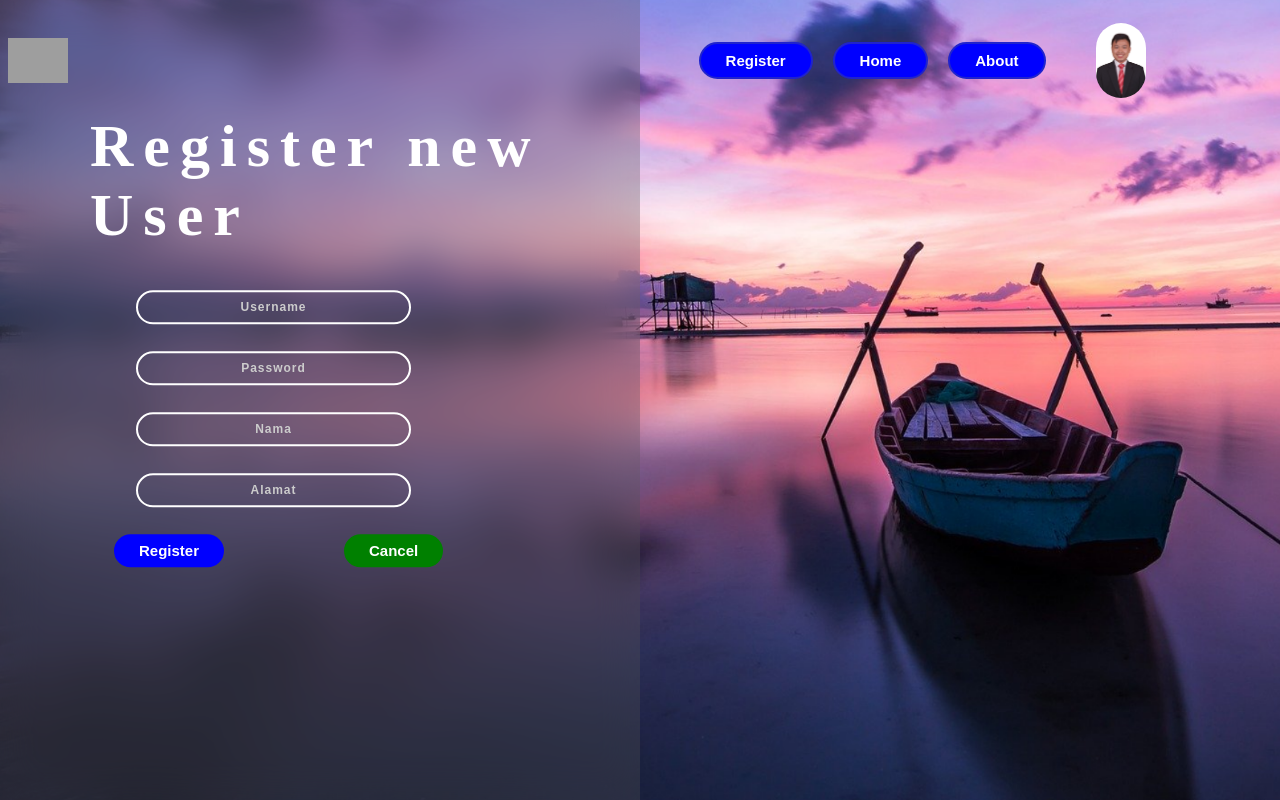
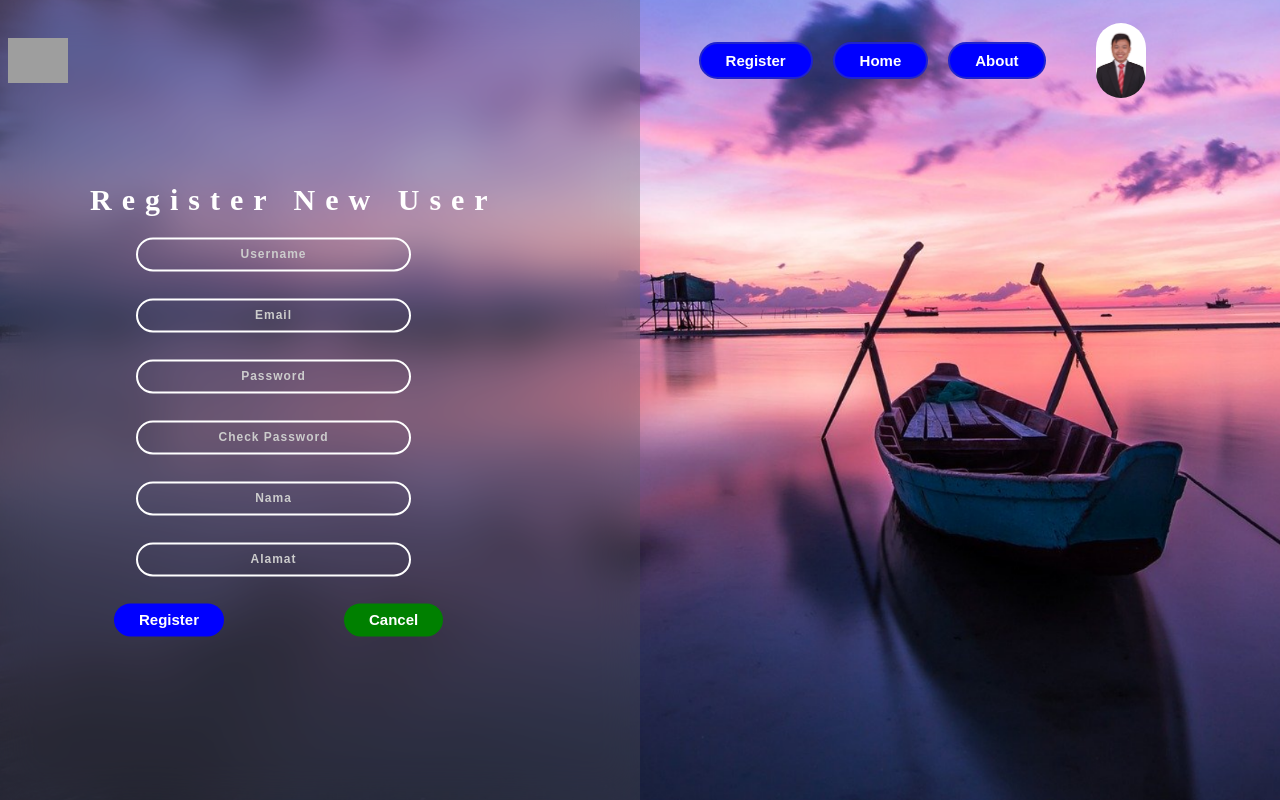
Before and after one commit to Jansen-Stanlie/Tugas-Frontend, a React (Create React App) app: page / in a window 1280 px wide. Both pictures are taken after a click on the button "Register". Built offline with nearby package versions, Linux system fonts and the light colour scheme; no server answers; grey boxes are pictures that could not be loaded.

Commit message:
Perbaikan Fix

```diff
--- a/src/App.js
+++ b/src/App.js
@@ -9,6 +9,10 @@ class App extends Component {
 			statusLogin: false,
 			navName: "Home",
 			UserLog: "",
+			id: "",
+			title: "Register New User",
+			statusEdit: "No Edit",
+			tombol: "Register",
 		};
 	}
 	changeStatus = (status, page) => {
@@ -27,6 +31,26 @@ class App extends Component {
 			UserLog: user,
 		});
 	};
+	changeIDedit = (id) => {
+		this.setState({
+			id: id,
+		});
+	};
+	changetitle = (title) => {
+		this.setState({
+			title: title,
+		});
+	};
+	changeStatusEdit = (status) => {
+		this.setState({
+			statusEdit: status,
+		});
+	};
+	changeTombol = (eNew) => {
+		this.setState({
+			tombol: eNew,
+		});
+	};
 	render() {
 		console.log(this.state.currentPage);
 		console.log(this.state.navName);
@@ -39,14 +63,25 @@ class App extends Component {
 					setStatus={this.changeStatus}
 					setNav={this.state.navName}
 					setNavchange={this.changeNavName}
+					changeStatus={this.changeStatusEdit}
+					changeTitle={this.changetitle}
+					changeTombol={this.changeTombol}
 				/>
 				<Body
 					loginStatus={this.state.statusLogin}
 					page={this.state.currentPage}
 					setStatus={this.changeStatus}
+					status={this.state.statusEdit}
 					setNavs={this.changeNavName}
 					setUser={this.changeUserLog}
 					userNew={this.state.UserLog}
+					sendID={this.changeIDedit}
+					sendNewID={this.state.id}
+					changeStatus={this.changeStatusEdit}
+					setTitle={this.state.title}
+					changeTitle={this.changetitle}
+					changeTombol={this.changeTombol}
+					tombol={this.state.tombol}
 				/>
 			</>
 		);
--- a/src/page/about/about.jsx
+++ b/src/page/about/about.jsx
@@ -7,7 +7,10 @@ class About extends Component {
 
 	renderList = () => {
 		const { dataUser, userNow } = this.props;
-
+		const mystyle = {
+			color: "white",
+			backgroundColor: "DodgerBlue",
+		};
 		return dataUser.map((user, index) => {
 			if (userNow === user.name) {
 				return (
@@ -17,8 +20,9 @@ class About extends Component {
 						<td>{user.username}</td>
 						<td>{user.address}</td>
 						<td>
-							<button onClick={() => this.onEditHandler(index)}>Edit</button>
-							<button onClick={() => this.onDelete(index)}>Delete</button>
+							<button style={mystyle} onClick={() => this.onEditHandler(index)}>
+								Edit
+							</button>
 						</td>
 					</tr>
 				);
@@ -35,6 +39,14 @@ class About extends Component {
 				</tr>
 			);
 		});
+	};
+	onEditHandler = (id) => {
+		const { statusLogin } = this.props;
+		this.props.sendID(id);
+		console.log("id", id);
+		this.props.setTitle("Edit User");
+		this.props.setStatusEdit("edit");
+		this.props.setStatus(statusLogin, "Register");
 	};
 	onDelete = (id) => {
 		let userUpdate = this.state.users;
--- a/src/page/home/home.css
+++ b/src/page/home/home.css
@@ -22,11 +22,11 @@
 	color: #fff;
 	position: absolute;
 	right: 0;
-	top: 40%;
+	top: 50%;
 	transform: translateY(-50%);
 }
 .info h1 {
-	font-size: 60px;
+	font-size: 30px;
 	letter-spacing: 10px;
 }
 .info p {
--- a/src/page/home/home.jsx
+++ b/src/page/home/home.jsx
@@ -9,7 +9,7 @@ class Home extends Component {
 	}
 
 	render() {
-		const { setStatus, dataUser, setNav, setUser } = this.props;
+		const { setStatus, dataUser, setNav, setUser, changeTombol } = this.props;
 		return (
 			<div id="hero">
 				<div className="container">
@@ -26,6 +26,7 @@ class Home extends Component {
 							setStatus={setStatus}
 							setNav={setNav}
 							setUser={setUser}
+							changeTombol={changeTombol}
 						/>
 					</div>
 				</div>
--- a/src/page/login/login.jsx
+++ b/src/page/login/login.jsx
@@ -29,6 +29,7 @@ class Login extends Component {
 				this.props.setNav("LogOut");
 				this.props.setStatus(true, "About");
 				this.props.setUser(dataUsers[index].name);
+				this.props.changeTombol("Edit");
 				return SweetAlert.fire("Welcome", dataUsers[index].name, "success");
 			}
 		}
--- a/src/page/register/register.jsx
+++ b/src/page/register/register.jsx
@@ -11,6 +11,13 @@ class Register extends Component {
 			password: "",
 			Nama: "",
 			Alamat: "",
+			Email: "",
+			Checkpassword: "",
+			id: this.props.sendID,
+			status: this.props.setStatusNow,
+			title: this.props.setTitle,
+			tombol: this.props.tombol,
+			user: this.props.dataUser,
 		};
 	}
 	onLogin = (e) => {
@@ -20,28 +27,115 @@ class Register extends Component {
 		console.log(e.target.value, [e.target.name]);
 	};
 	onCheckRegister = () => {
-		const { dataUsers } = this.props;
-		console.log(dataUsers);
-		console.log("this.state.username", this.state.username);
-		for (let index = 0; index < dataUsers.length; index++) {
-			if (
-				this.state.username === dataUsers[index].username &&
-				this.state.password === dataUsers[index].password
-			) {
-				this.props.setNav("LogOut");
-				this.props.setStatus(true, "About");
-				this.props.setUser(dataUsers[index].name);
-				return SweetAlert.fire("Welcome", dataUsers[index].name, "success");
+		const { dataUser } = this.props;
+		console.log(dataUser);
+		console.log("this.state.Email", this.state.Email);
+		console.log("this.state.Check", this.state.Checkpassword);
+		if (
+			this.state.username === "" ||
+			this.state.password === "" ||
+			this.state.Nama === "" ||
+			this.state.Alamat === "" ||
+			this.state.Email === ""
+		) {
+			return SweetAlert.fire("Warning", "Fill the blank Space", "error");
+		}
+		if (/\s/.test(this.state.password)) {
+			return SweetAlert.fire(
+				"Warning",
+				"Password Cannot Contain white Space",
+				"error"
+			);
+		}
+		for (let index = 0; index < dataUser.length; index++) {
+			if (this.state.Email === dataUser[index].email) {
+				// this.props.setNav("LogOut");
+				// this.props.setStatus(true, "About");
+				// this.props.setUser(dataUser[index].name);
+				return SweetAlert.fire(
+					"Warning",
+					` user with email: ${dataUser[index].email} already exist`,
+					"error"
+				);
 			}
 		}
-		SweetAlert.fire("Warning", "Check Again username and Password", "error");
+		const re =
+			/^(([^<>()[\].,;:\s@"]+(\.[^<>()[\].,;:\s@"]+)*)|(".+"))@(([^<>()[\].,;:\s@"]+\.)+[^<>()[\].,;:\s@"]{2,})$/i;
+		const rp = /^(?=.*[0-9])(?=.*[!@#$%^&*])[a-zA-Z0-9!@#$%^&*]{6,16}$/;
+		if (this.state.password !== this.state.Checkpassword) {
+			return SweetAlert.fire(
+				"Warning",
+				"Check Again or Retype your password",
+				"error"
+			);
+		} else if (!re.test(this.state.Email)) {
+			return SweetAlert.fire(
+				"Warning",
+				"Please Use correct format for email",
+				"error"
+			);
+		} else if (!rp.test(this.state.password)) {
+			return SweetAlert.fire(
+				"Warning",
+				"Please Use correct format for Password",
+				"error"
+			);
+		}
+		if (this.state.status === "edit") {
+			const { statusLogin } = this.props;
+			this.props.setStatus(statusLogin, "About");
+
+			let userUpdate = {
+				name: this.state.Nama,
+				username: this.state.username,
+				password: this.state.password,
+				address: this.state.Alamat,
+				email: this.state.Email,
+			};
+
+			this.state.user.splice(this.state.id, 1, userUpdate);
+
+			this.props.changeUser(this.state.user);
+			this.props.setUser(userUpdate.name);
+
+			return SweetAlert.fire(
+				"SUCCESS EDIT",
+				` Succes Edit for ${this.state.Nama}`,
+				"success"
+			);
+		}
+		dataUser.push({
+			name: this.state.Nama,
+			username: this.state.username,
+			password: this.state.password,
+			address: this.state.Alamat,
+			email: this.state.Email,
+		});
+		console.log(dataUser);
+		this.props.setStatus(false, "Home");
+		SweetAlert.fire(
+			"SUCCESS REGISTER",
+			` Succes Register for ${this.state.Nama}`,
+			"success"
+		);
+	};
+	onClickcancel = () => {
+		const { statusLogin } = this.props;
+		if (this.state.status === "edit") {
+			console.log("cancel");
+			console.log(this.state.status);
+			this.props.setNav("LogOut");
+			console.log("Status Sekarang", statusLogin);
+			return this.props.setStatus(statusLogin, "About");
+		}
+		return this.props.setStatus(false, "Home");
 	};
 	render() {
 		return (
 			<>
 				<div className="container">
 					<div className="info">
-						<h1>Register new User</h1>
+						<h1>{this.state.title}</h1>
 						<div className="main">
 							<RowInput
 								className="un"
@@ -53,11 +147,29 @@ class Register extends Component {
 								onChangeEvent={(e) => this.onLogin(e)}
 							/>
 							<RowInput
+								className="un"
+								typeInput=" "
+								align="center"
+								placeholder="Email"
+								nameInput="Email"
+								// valueInput=""
+								onChangeEvent={(e) => this.onLogin(e)}
+							/>
+							<RowInput
 								className="pass"
 								typeInput="password"
 								align="center"
 								placeholder="Password"
 								nameInput="password"
+								// valueInput=""
+								onChangeEvent={(e) => this.onLogin(e)}
+							/>
+							<RowInput
+								className="pass"
+								typeInput="password"
+								align="center"
+								placeholder="Check Password"
+								nameInput="Checkpassword"
 								// valueInput=""
 								onChangeEvent={(e) => this.onLogin(e)}
 							/>
@@ -81,14 +193,14 @@ class Register extends Component {
 							/>
 							<div>
 								<button
-									// onClick={() => this.onCheckLogin()}
+									onClick={(e) => this.onCheckRegister()}
 									style={{ align: "center" }}
 									className="Register"
 								>
-									Register
+									{this.state.tombol}
 								</button>
 								<button
-									// onClick={() => this.onCheckLogin()}
+									onClick={(e) => this.onClickcancel()}
 									style={{ align: "center" }}
 									className="Cancel"
 								>
--- a/src/template/body/body.jsx
+++ b/src/template/body/body.jsx
@@ -27,6 +27,7 @@ class Body extends Component {
 						username: data.username,
 						password: "12345",
 						address: data.address.city,
+						email: data.email,
 					};
 				});
 				console.log("JSONDATA:", dataArr);
@@ -35,11 +36,40 @@ class Body extends Component {
 				});
 			});
 	}
+	changeUserListNew = (user) => {
+		this.setState({
+			users: user,
+		});
+	};
 	onChangePage = () => {
-		const { loginStatus, page, setStatus, setNavs, setUser, userNew } =
-			this.props;
+		const {
+			loginStatus,
+			page,
+			setStatus,
+			setNavs,
+			setUser,
+			userNew,
+			sendID,
+			setTitle,
+			changeStatus,
+			changeTitle,
+			status,
+			tombol,
+			changeTombol,
+			sendNewID,
+		} = this.props;
 		if (page === "About")
-			return <About userNow={userNew} dataUser={this.state.users} />;
+			return (
+				<About
+					userNow={userNew}
+					dataUser={this.state.users}
+					sendID={sendID}
+					setTitle={changeTitle}
+					setStatus={setStatus}
+					statusLogin={loginStatus}
+					setStatusEdit={changeStatus}
+				/>
+			);
 		if (page === "Home")
 			return (
 				<Home
@@ -48,10 +78,24 @@ class Body extends Component {
 					dataUser={this.state.users}
 					setNav={setNavs}
 					setUser={setUser}
+					changeTombol={changeTombol}
 				/>
 			);
 		if (page === "Register")
-			return <Register dataUser={this.state.users} setStatus={setStatus} />;
+			return (
+				<Register
+					statusLogin={loginStatus}
+					dataUser={this.state.users}
+					setStatus={setStatus}
+					setNav={setNavs}
+					setStatusNow={status}
+					setTitle={setTitle}
+					tombol={tombol}
+					sendID={sendNewID}
+					changeUser={this.changeUserListNew}
+					setUser={setUser}
+				/>
+			);
 	};
 	render() {
 		return (
--- a/src/template/header/header.jsx
+++ b/src/template/header/header.jsx
@@ -36,6 +36,9 @@ class header extends Component {
 		if (setNav === "LogOut") {
 			this.props.setStatus(false, "Home");
 			this.props.setNavchange("Home");
+			this.props.changeStatus("No Edit");
+			this.props.changeTitle("Register New User");
+			this.props.changeTombol("Register");
 			// this.setState({
 			// 	navHome: "Home",
 			// });
```
